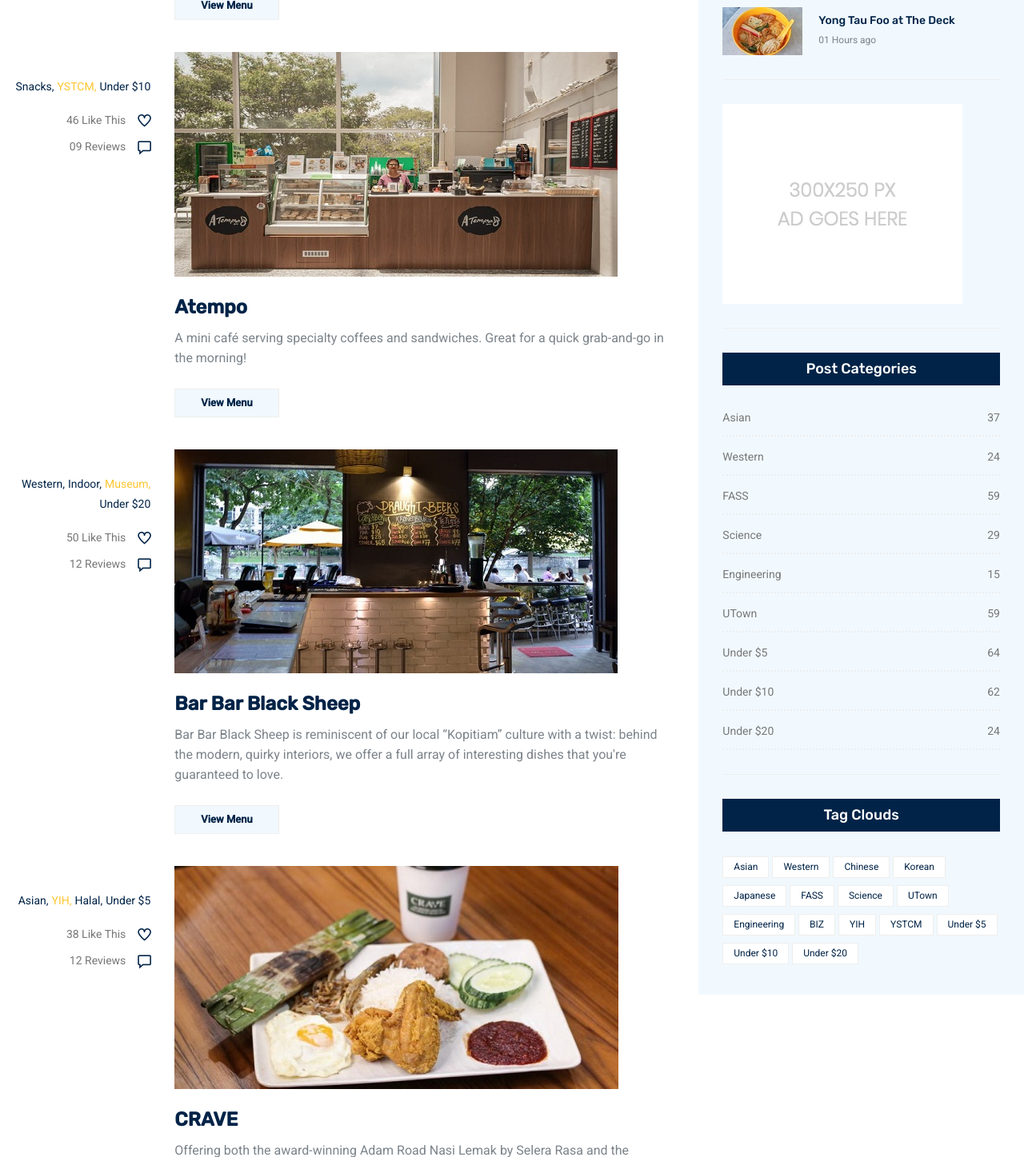
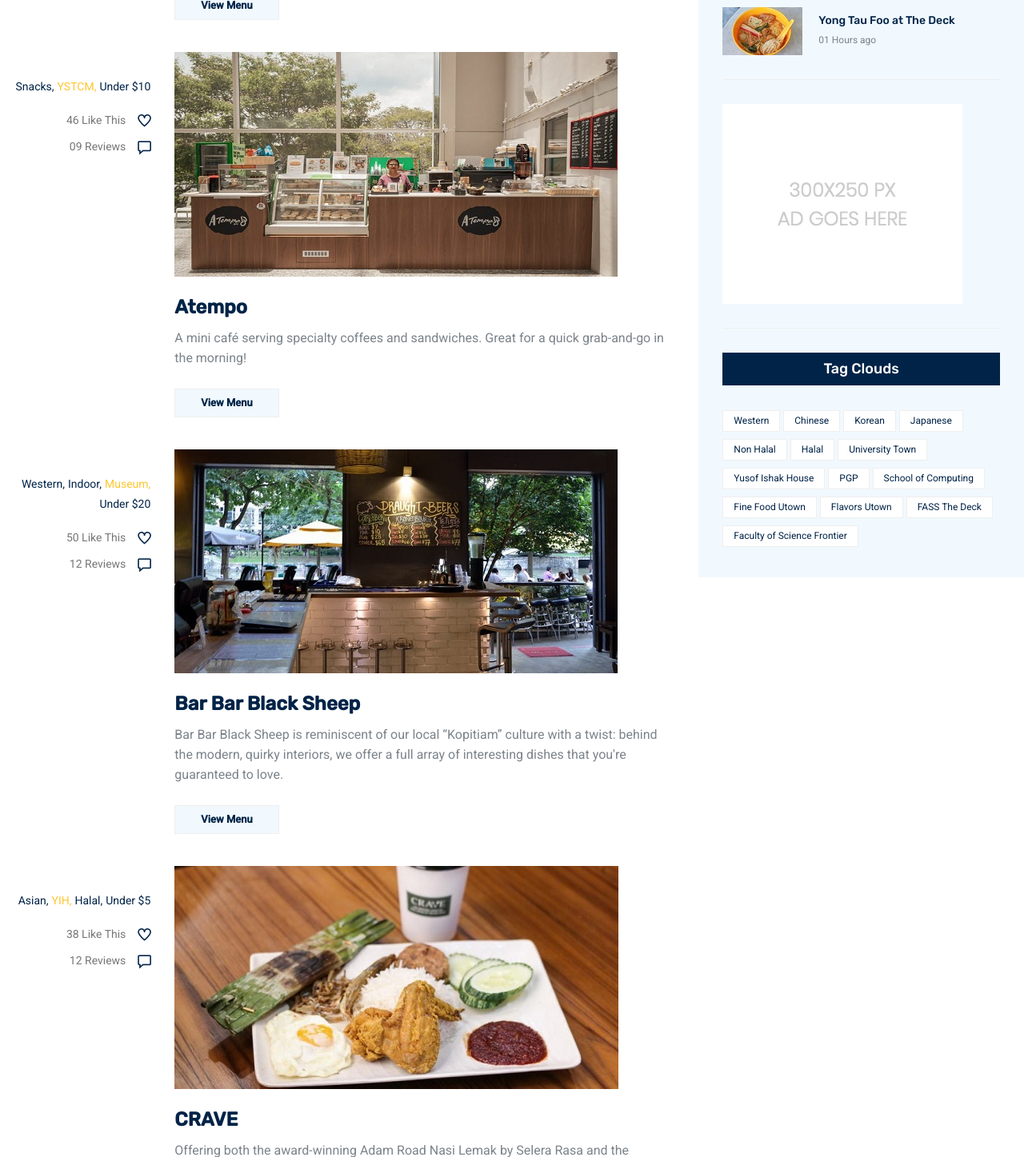
Before and after one commit to verreenn/Project-DabaoNUSi, a Django app: page /food/ in a window 1280 px wide. Shown: the part 2142-3589 px from the top of the page at 80% size. Run offline with Django 3.2, Linux system fonts and the light colour scheme; some libraries are stand-ins or nearby versions.

Commit message:
-Updated the form to filter the restaurants -Deleted the post categories section -Now the tags can redirect user to the page which lists all restaurants with such tag

```diff
--- a/enyues/dabaoNUSi/theApp/admin.py
+++ b/enyues/dabaoNUSi/theApp/admin.py
@@ -1,8 +1,9 @@
 from django.contrib import admin
 
 # Register your models here.
-from .models import Location, Meal, Restaurant
+from .models import Location, Meal, Restaurant, Category
 
 admin.site.register(Location)
 admin.site.register(Meal)
 admin.site.register(Restaurant)
+admin.site.register(Category)
--- a/enyues/dabaoNUSi/theApp/templates/food.html
+++ b/enyues/dabaoNUSi/theApp/templates/food.html
@@ -519,84 +519,23 @@
                           <a href="#"><img class="img-fluid" src="{% static 'img/blog/add.jpg' %}" alt=""></a>
                           <div class="br"></div>
                       </aside>
-                      <aside class="single_sidebar_widget post_category_widget">
-                          <h4 class="widget_title">Post Categories</h4>
-                          <ul class="list cat-list">
-                              <li>
-                                  <a href="#" class="d-flex justify-content-between">
-                                      <p>Asian</p>
-                                      <p>37</p>
-                                  </a>
-                              </li>
-                              <li>
-                                  <a href="#" class="d-flex justify-content-between">
-                                      <p>Western</p>
-                                      <p>24</p>
-                                  </a>
-                              </li>
-                              <li>
-                                  <a href="#" class="d-flex justify-content-between">
-                                      <p>FASS</p>
-                                      <p>59</p>
-                                  </a>
-                              </li>
-                              <li>
-                                  <a href="#" class="d-flex justify-content-between">
-                                      <p>Science</p>
-                                      <p>29</p>
-                                  </a>
-                              </li>
-                              <li>
-                                  <a href="#" class="d-flex justify-content-between">
-                                      <p>Engineering</p>
-                                      <p>15</p>
-                                  </a>
-                              </li>
-                              <li>
-                                  <a href="#" class="d-flex justify-content-between">
-                                      <p>UTown</p>
-                                      <p>59</p>
-                                  </a>
-                              </li>
-                              <li>
-                                  <a href="#" class="d-flex justify-content-between">
-                                      <p>Under $5</p>
-                                      <p>64</p>
-                                  </a>
-                              </li>
-                              <li>
-                                <a href="#" class="d-flex justify-content-between">
-                                    <p>Under $10</p>
-                                    <p>62</p>
-                                </a>
-                            </li>
-                            <li>
-                              <a href="#" class="d-flex justify-content-between">
-                                  <p>Under $20</p>
-                                  <p>24</p>
-                              </a>
-                          </li>
-                          </ul>
-                          <div class="br"></div>
-                      </aside>
                       <aside class="single-sidebar-widget tag_cloud_widget">
                           <h4 class="widget_title">Tag Clouds</h4>
                           <ul class="list">
-                              <li><a href="#">Asian</a></li>
-                              <li><a href="#">Western</a></li>
-                              <li><a href="#">Chinese</a></li>
-                              <li><a href="#">Korean</a></li>
-                              <li><a href="#">Japanese</a></li>
-                              <li><a href="#">FASS</a></li>
-                              <li><a href="#">Science</a></li>
-                              <li><a href="#">UTown</a></li>
-                              <li><a href="#">Engineering</a></li>
-                              <li><a href="#">BIZ</a></li>
-                              <li><a href="#">YIH</a></li>
-                              <li><a href="#">YSTCM</a></li>
-                              <li><a href="#">Under $5</a></li>
-                              <li><a href="#">Under $10</a></li>
-                              <li><a href="#">Under $20</a></li>
+                              <li><a href="/Western">Western</a></li>
+                              <li><a href="/Chinese">Chinese</a></li>
+                              <li><a href="/Korean">Korean</a></li>
+                              <li><a href="/Japanese">Japanese</a></li>
+                              <li><a href="/Non_Halal">Non Halal</a></li>
+                              <li><a href="/Halal">Halal</a></li>
+                              <li><a href="/Utown_food">University Town</a></li>
+                              <li><a href="/Yih_food">Yusof Ishak House</a></li>
+                              <li><a href="/Pgp_food">PGP</a></li>
+                              <li><a href="/Soc_food">School of Computing</a></li>
+                              <li><a href="/Ff_food">Fine Food Utown</a></li>
+                              <li><a href="/Flavors_food">Flavors Utown</a></li>
+                              <li><a href="/Deck_food">FASS The Deck</a></li>
+                              <li><a href="/Frontier_food">Faculty of Science Frontier</a></li>
                           </ul>
                       </aside>
                   </div>
--- a/enyues/dabaoNUSi/theApp/templates/index.html
+++ b/enyues/dabaoNUSi/theApp/templates/index.html
@@ -88,7 +88,7 @@
                   <ul class="dropdown-menu">
                     <li class="nav-item">
                       <!-- courses.html is food.html -->
-                      <a class="nav-link" href="/food">Food</a>
+                      <a class="nav-link" href="/food" style="color: blue;">Food</a>
                     </li>
                     <li class="nav-item">
                       <!-- course-details.html is drinks.html -->
@@ -126,7 +126,7 @@
                   <a class="nav-link" href="/login">Log In</a>
                 </li>
                 <li class="nav-item">
-                  <a href="#" class="nav-link search" id="search">
+                  <a href="/search_form" class="nav-link search" id="search">
                     <i class="ti-search"></i>
                   </a>
                 </li>
--- a/enyues/dabaoNUSi/theApp/urls.py
+++ b/enyues/dabaoNUSi/theApp/urls.py
@@ -20,10 +20,36 @@
     path('', views.home, name='home'),
     path('about/', views.about, name = 'about'),
     path('home/', views.home, name = 'home'),
-    path('search/', views.BootstrapFilterView, name='search'),
+    path('search_form/', views.search_form, name='search'),
     path('food/', views.food, name='food'),
     path('drinks/', views.drinks, name='drinks'),
     path('help_me_dabao/', views.help_me_dabao, name='help me dabao'),
     path('help_others_dabao/', views.help_others_dabao, name='help others tabao'),
-    path('login/', views.login, name='login')
+    path('login/', views.login, name='login'),
+    path('search_result/', views.search_result, name='search_result'),
+    path('Chinese/', views.chinese, name='Chinese'),
+    path('Coffee/', views.coffee, name='Coffee'),
+    path('Tea/', views.tea, name='Tea'),
+    path('Juice/', views.juice, name='Juice'),
+    path('Korean/', views.korean, name='Korean'),
+    path('Western/', views.western, name='Western'),
+    path('Japanese/', views.japanese, name='Japanses'),
+    path('Non_Halal/', views.non_halal, name='Non Halal'),
+    path('Halal/', views.halal, name='Halal'),
+    path('Utown_food/', views.utown_food, name='Utown Food'),
+    path('Yih_food/', views.yih_food, name='YIH Food'),
+    path('Pgp_food/', views.pgp_food, name='PGP Food'),
+    path('Soc_food/', views.soc_food, name='SOC Food'),
+    path('Ff_food/', views.ff_food, name='FF Food'),
+    path('Flavors_food/', views.flavors_food, name='Flavors Food'),
+    path('Deck_food/', views.deck_food, name='The Deck Food'),
+    path('Frontier_food/', views.frontier_food, name='Frontier Food'),
+    path('Utown_drink/', views.utown_drink, name='Utown Drink'),
+    path('Yih_drink/', views.yih_drink, name='YIH Drink'),
+    path('Pgp_drink/', views.pgp_drink, name='PGP Drink'),
+    path('Soc_drink/', views.soc_drink, name='SOC Drink'),
+    path('Ff_drink/', views.ff_drink, name='FF Drink'),
+    path('Flavors_drink/', views.flavors_drink, name='Flavors Drink'),
+    path('Deck_drink/', views.deck_drink, name='The Deck Drink'),
+    path('Frontier_drink/', views.frontier_drink, name='Frontier Drink'),
 ]
--- a/enyues/dabaoNUSi/theApp/views.py
+++ b/enyues/dabaoNUSi/theApp/views.py
@@ -1,5 +1,5 @@
 from django.shortcuts import render
-from .models import Restaurant, Meal
+from .models import Restaurant, Meal, Category, Location
 
 # Create your views here.
 def index(request):
@@ -11,28 +11,38 @@
 def home(request):
     return render(request, 'index.html')
 
-def BootstrapFilterView(request):
+def search_result(request):
     qs = Restaurant.objects.all()
-    location_query = request.GET.get('location')
-    category_query = request.GET.get('category')
+    location_query = request.POST.get('location')
+    category_query = request.POST.get('category')
+    restaurant_name_query = request.POST.get('name')
 
     if location_query != '' and location_query is not None:
         qs = qs.filter(location__name__icontains=location_query)
 
-    if category_query != '' and category_query is not None:
+    if category_query != '' and category_query is not None and category_query != 'Choose...':
         qs = qs.filter(categories__name=category_query)
+
+    if restaurant_name_query != '' and restaurant_name_query is not None:
+        qs = qs.filter(name__icontains=category_query)
 
     context = {
         'queryset' : qs
     }
 
-    return render(request, "bootstrap_form.html", context)
+    return render(request, "search_result.html", context)
 
 def food(request):
-    return render(request, 'food.html')
+    categories = Category.objects.all()
+    locations = Location.objects.all()
+    return render(request, 'food.html', {'categories':categories,
+    'locations':locations})
 
 def drinks(request):
-    return render(request, 'drinks.html')
+    categories = Category.objects.all()
+    locations = Location.objects.all()
+    return render(request, 'drinks.html', {'categories':categories,
+    'locations':locations})
 
 def help_me_dabao(request):
     return render(request, 'help-me-dabao.html')
@@ -42,3 +52,107 @@
 
 def login(request):
     return render(request, 'login.html')
+
+def search_form(request):
+    categories = Category.objects.all()
+    return render(request, 'search_form.html', {'categories':categories})
+
+def chinese(request):
+    qs = Restaurant.objects.filter(categories__name='Chinese')
+    return render(request, "search_result.html", {'queryset':qs})
+
+def coffee(request):
+    qs = Restaurant.objects.filter(categories__name='Coffee')
+    return render(request, "search_result.html", {'queryset':qs})
+
+def tea(request):
+    qs = Restaurant.objects.filter(categories__name='Tea')
+    return render(request, "search_result.html", {'queryset':qs})
+
+def juice(request):
+    qs = Restaurant.objects.filter(categories__name='Juice')
+    return render(request, "search_result.html", {'queryset':qs})
+
+def korean(request):
+    qs = Restaurant.objects.filter(categories__name='Korean')
+    return render(request, "search_result.html", {'queryset':qs})
+
+def western(request):
+    qs = Restaurant.objects.filter(categories__name='Western')
+    return render(request, "search_result.html", {'queryset':qs})
+
+def japanese(request):
+    qs = Restaurant.objects.filter(categories__name='Japanese')
+    return render(request, "search_result.html", {'queryset':qs})
+
+def non_halal(request):
+    qs = Restaurant.objects.filter(categories__name='Non Halal')
+    return render(request, "search_result.html", {'queryset':qs})
+
+def halal(request):
+    qs = Restaurant.objects.filter(categories__name='Halal')
+    return render(request, "search_result.html", {'queryset':qs})
+
+def utown_food(request):
+    qs = Restaurant.objects.filter(location__name__icontains='University Town').filter(food=True)
+    return render(request, "search_result.html", {'queryset':qs})
+
+def ff_food(request):
+    qs = Restaurant.objects.filter(location__name__icontains='Fine Food University Town').filter(food=True)
+    return render(request, "search_result.html", {'queryset':qs})
+
+def yih_food(request):
+    qs = Restaurant.objects.filter(location__name__icontains='Yusof Ishak House').filter(food=True)
+    return render(request, "search_result.html", {'queryset':qs})
+
+def pgp_food(request):
+    qs = Restaurant.objects.filter(location__name__icontains='PGP').filter(food=True)
+    return render(request, "search_result.html", {'queryset':qs})
+
+def soc_food(request):
+    qs = Restaurant.objects.filter(location__name__icontains='School of Computing').filter(food=True)
+    return render(request, "search_result.html", {'queryset':qs})
+
+def flavors_food(request):
+    qs = Restaurant.objects.filter(location__name__icontains='Flavors University Town').filter(food=True)
+    return render(request, "search_result.html", {'queryset':qs})
+
+def deck_food(request):
+    qs = Restaurant.objects.filter(location__name__icontains='FASS The Deck').filter(food=True)
+    return render(request, "search_result.html", {'queryset':qs})
+
+def frontier_food(request):
+    qs = Restaurant.objects.filter(location__name__icontains='Faculty of Science Frontier').filter(food=True)
+    return render(request, "search_result.html", {'queryset':qs})
+
+def utown_drink(request):
+    qs = Restaurant.objects.filter(location__name__icontains='University Town').filter(food=False)
+    return render(request, "search_result.html", {'queryset':qs})
+
+def ff_drink(request):
+    qs = Restaurant.objects.filter(location__name__icontains='Fine Food University Town').filter(food=False)
+    return render(request, "search_result.html", {'queryset':qs})
+
+def yih_drink(request):
+    qs = Restaurant.objects.filter(location__name__icontains='Yusof Ishak House').filter(food=False)
+    return render(request, "search_result.html", {'queryset':qs})
+
+def pgp_drink(request):
+    qs = Restaurant.objects.filter(location__name__icontains='PGP').filter(food=False)
+    return render(request, "search_result.html", {'queryset':qs})
+
+def soc_drink(request):
+    qs = Restaurant.objects.filter(location__name__icontains='School of Computing').filter(food=False)
+    return render(request, "search_result.html", {'queryset':qs})
+
+def flavors_drink(request):
+    qs = Restaurant.objects.filter(location__name__icontains='Flavors University Town').filter(food=False)
+    return render(request, "search_result.html", {'queryset':qs})
+
+def deck_drink(request):
+    qs = Restaurant.objects.filter(location__name__icontains='FASS The Deck').filter(food=False)
+    return render(request, "search_result.html", {'queryset':qs})
+
+def frontier_drink(request):
+    qs = Restaurant.objects.filter(location__name__icontains='Faculty of Science Frontier').filter(food=False)
+    return render(request, "search_result.html", {'queryset':qs})
```
Also changed, not shown: enyues/dabaoNUSi/static/template.css (added, +7 -0 lines), enyues/dabaoNUSi/theApp/models.py (+4 -3 lines), enyues/dabaoNUSi/theApp/templates/drinks.html (+12 -76 lines), enyues/dabaoNUSi/theApp/templates/search_form.html (added, +74 -0 lines), enyues/dabaoNUSi/theApp/templates/search_result.html (added, +14 -0 lines), enyues/dabaoNUSi/theApp/migrations/0003_restaurant_food.py (added), enyues/dabaoNUSi/theApp/migrations/0004_auto_20200524_0759.py (added), enyues/dabaoNUSi/theApp/migrations/0005_auto_20200524_0759.py (added).
